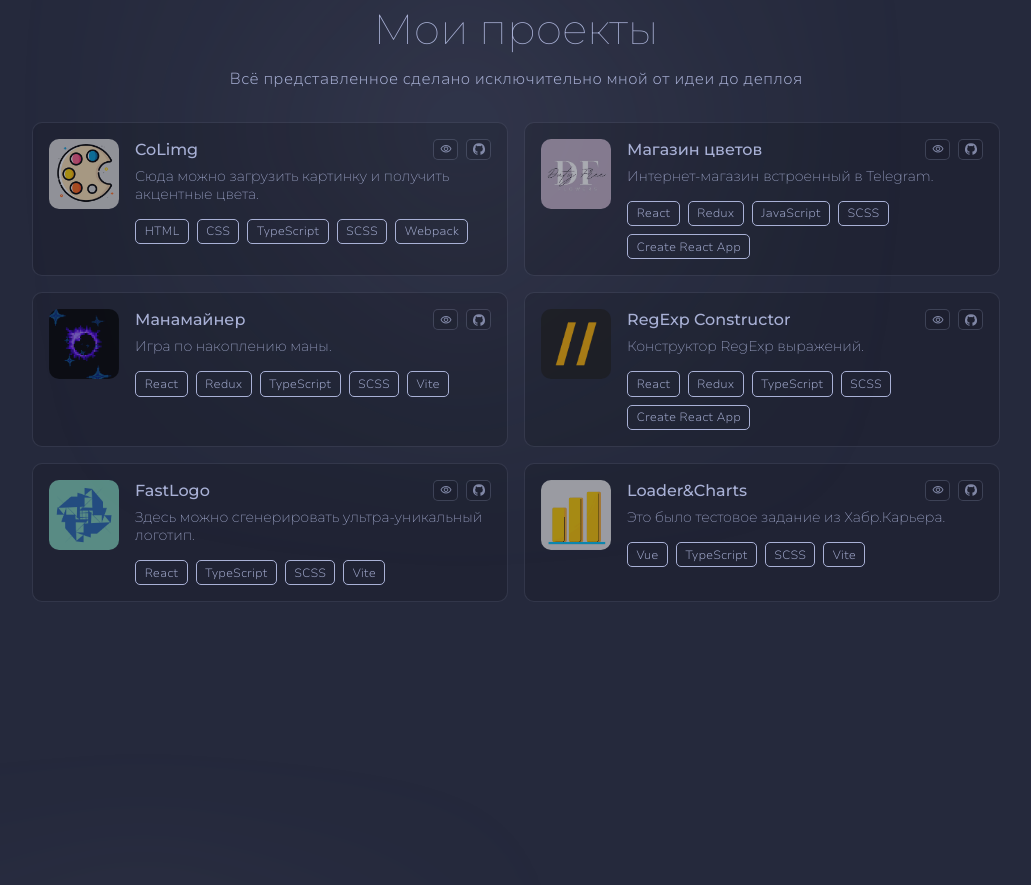
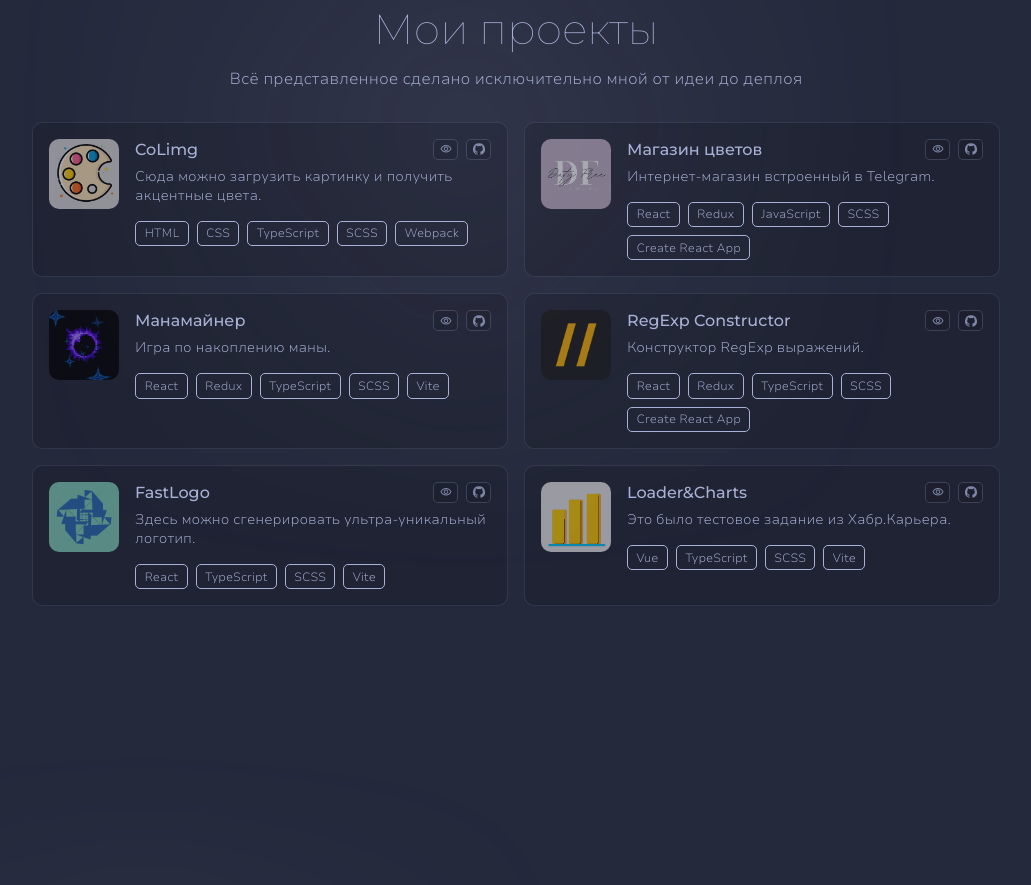
Before and after one commit to AndreNazar/andrenazar.github.io, a website built with Vite: page index.html in a window 1280 px wide. Shown: the part 1618-2503 px from the top of the page, without its empty margins (124-1155 px from the left). Built offline with nearby package versions, Linux system fonts and the light colour scheme.

Commit message:
сжал шрифты

```diff
--- a/package.json
+++ b/package.json
@@ -6,9 +6,11 @@
   "scripts": {
     "dev": "vite",
     "build": "tsc && vite build",
-    "preview": "vite preview"
+    "preview": "vite preview",
+    "deploy": "gh-pages -d dist"
   },
   "devDependencies": {
+    "gh-pages": "^6.3.0",
     "sass": "^1.84.0",
     "typescript": "~5.7.2",
     "vite": "^6.1.0"
--- a/src/style.scss
+++ b/src/style.scss
@@ -1,38 +1,22 @@
 @font-face {
   font-family: "NunitoSans-ExtraLight";
-  src: url(../assets/fonts/NunitoSans-ExtraLight.ttf);
+  src: url(../assets/fonts/NunitoSans-ExtraLight.woff2);
 }
 @font-face {
   font-family: "NunitoSans-Light";
-  src: url(../assets/fonts/NunitoSans-Light.ttf);
-}
-@font-face {
-  font-family: "NunitoSans-Medium";
-  src: url(../assets/fonts/NunitoSans-Medium.ttf);
-}
-@font-face {
-  font-family: "Inter-Light";
-  src: url(../assets/fonts/Inter-Light.ttf);
+  src: url(../assets/fonts/NunitoSans-Light.woff2);
 }
 @font-face {
   font-family: "Montserrat-Thin";
-  src: url(../assets/fonts/Montserrat-Thin.ttf);
-}
-@font-face {
-  font-family: "Montserrat-ExtraLight";
-  src: url(../assets/fonts/Montserrat-ExtraLight.ttf);
+  src: url(../assets/fonts/Montserrat-Thin.woff2);
 }
 @font-face {
   font-family: "Montserrat-Light";
-  src: url(../assets/fonts/Montserrat-Light.ttf);
+  src: url(../assets/fonts/Montserrat-Light.woff2);
 }
 @font-face {
   font-family: "Montserrat-Medium";
-  src: url(../assets/fonts/Montserrat-Medium.ttf);
-}
-@font-face {
-  font-family: "Montserrat-Regular";
-  src: url(../assets/fonts/Montserrat-Regular.ttf);
+  src: url(../assets/fonts/Montserrat-Medium.woff2);
 }
 
 $bgcolor: #25293C;
@@ -301,7 +285,7 @@ main{
               }
             }
             p{
-              font-family: "Montserrat-ExtraLight";
+              font-family: "NunitoSans-ExtraLight";
               margin: 0;
               margin-top: .5em;
               font-size: 14px;
```
Also changed, not shown: assets/fonts/Inter-Light.ttf (deleted), assets/fonts/Montserrat-ExtraLight.ttf (deleted), assets/fonts/Montserrat-Light.ttf (deleted), assets/fonts/Montserrat-Light.woff2 (added), assets/fonts/Montserrat-Medium.ttf (deleted), assets/fonts/Montserrat-Medium.woff2 (added), assets/fonts/Montserrat-Regular.ttf (deleted), assets/fonts/Montserrat-Thin.ttf (deleted), assets/fonts/Montserrat-Thin.woff2 (added), assets/fonts/NunitoSans-ExtraLight.ttf (deleted), assets/fonts/NunitoSans-ExtraLight.woff2 (added), assets/fonts/NunitoSans-Light.ttf (deleted), assets/fonts/NunitoSans-Light.woff2 (added), assets/fonts/NunitoSans-Medium.ttf (deleted), 1 other file.
